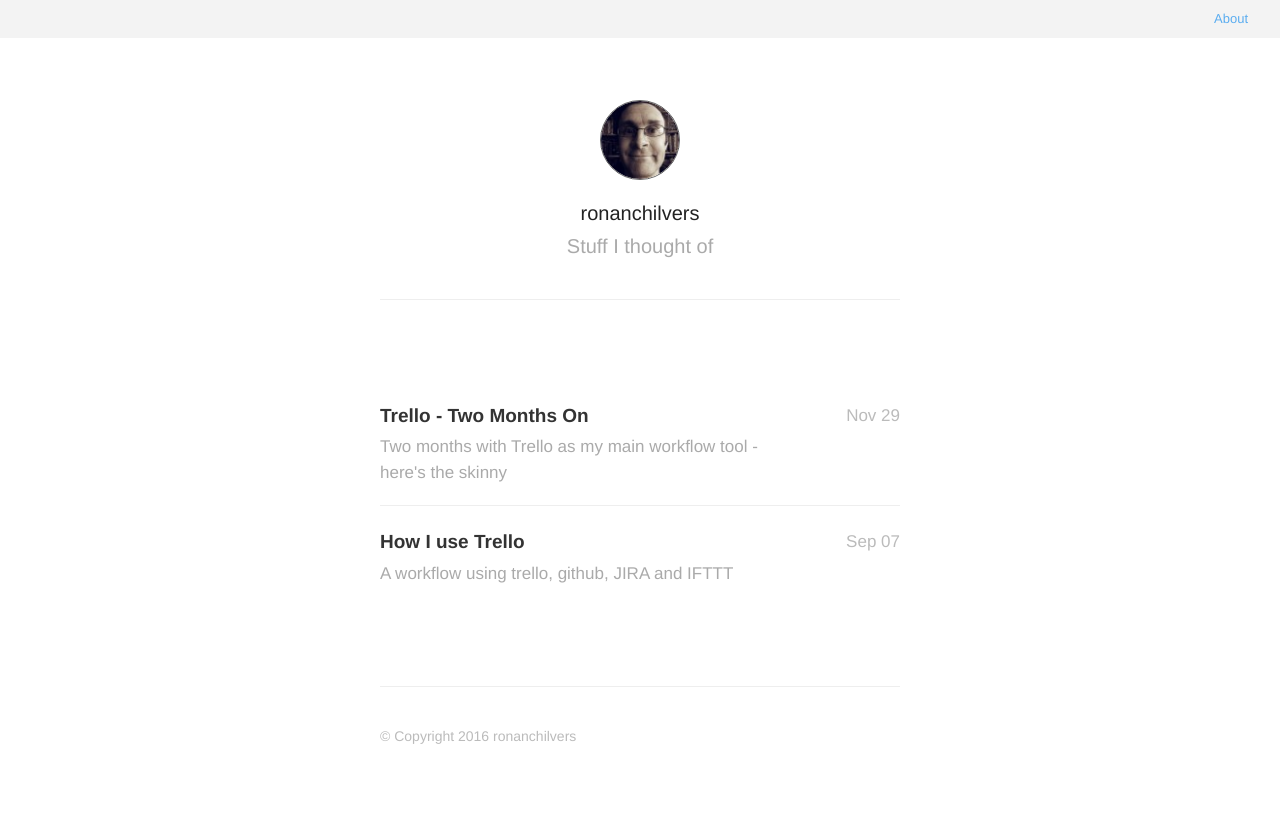
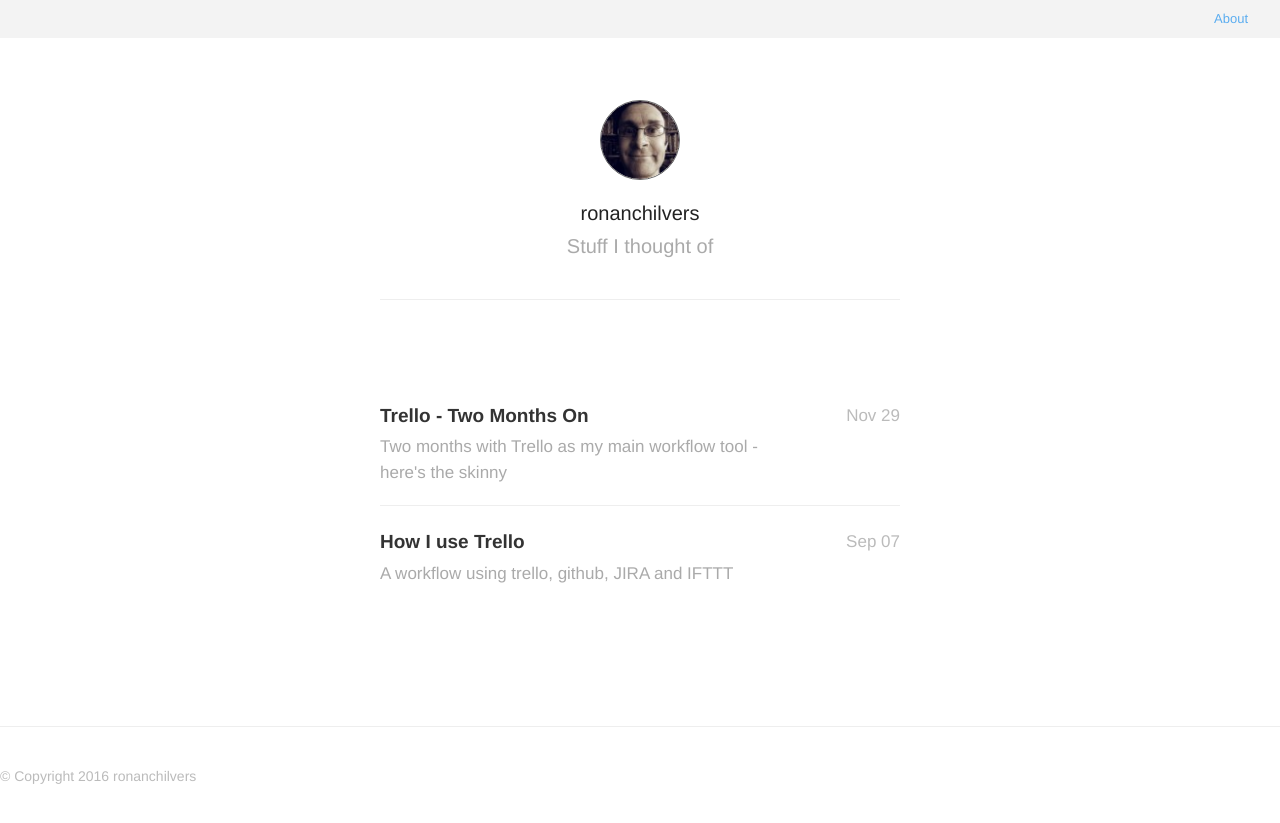
Before and after one commit to ronanchilvers/ronanchilvers.github.io, a Jekyll site: the page built from index.html, in a window 1280 px wide. Shown: the top 823 px of the page. Built offline with Jekyll 4.4.1, drawn with Linux system fonts in a browser that asks for light colours; nearby versions of some CDN libraries; the list of posts is cut into pages by our own code.

Commit message:
Clean up main layout

```diff
--- a/_layouts/default.html
+++ b/_layouts/default.html
@@ -21,14 +21,12 @@
     {% if page.profile %}
         {% include profile.html %}
     {% endif %}
-
-  <section id="wrapper" class="{% if page.profile %}home{% endif %}">
+        <div id="wrapper" class="{% if page.profile %}home{% endif %}">
             {{ content }}
-
+        </div>
     {% if page.footer %}
         {% include footer.html %}
     {% endif %}
-  </section>
 
         <script src="https://ajax.googleapis.com/ajax/libs/jquery/2.1.1/jquery.min.js"></script>
         <script src="{{ site.baseurl }}assets/js/main.js"></script>
```
Lines whose indentation alone changed are shown as unchanged.
